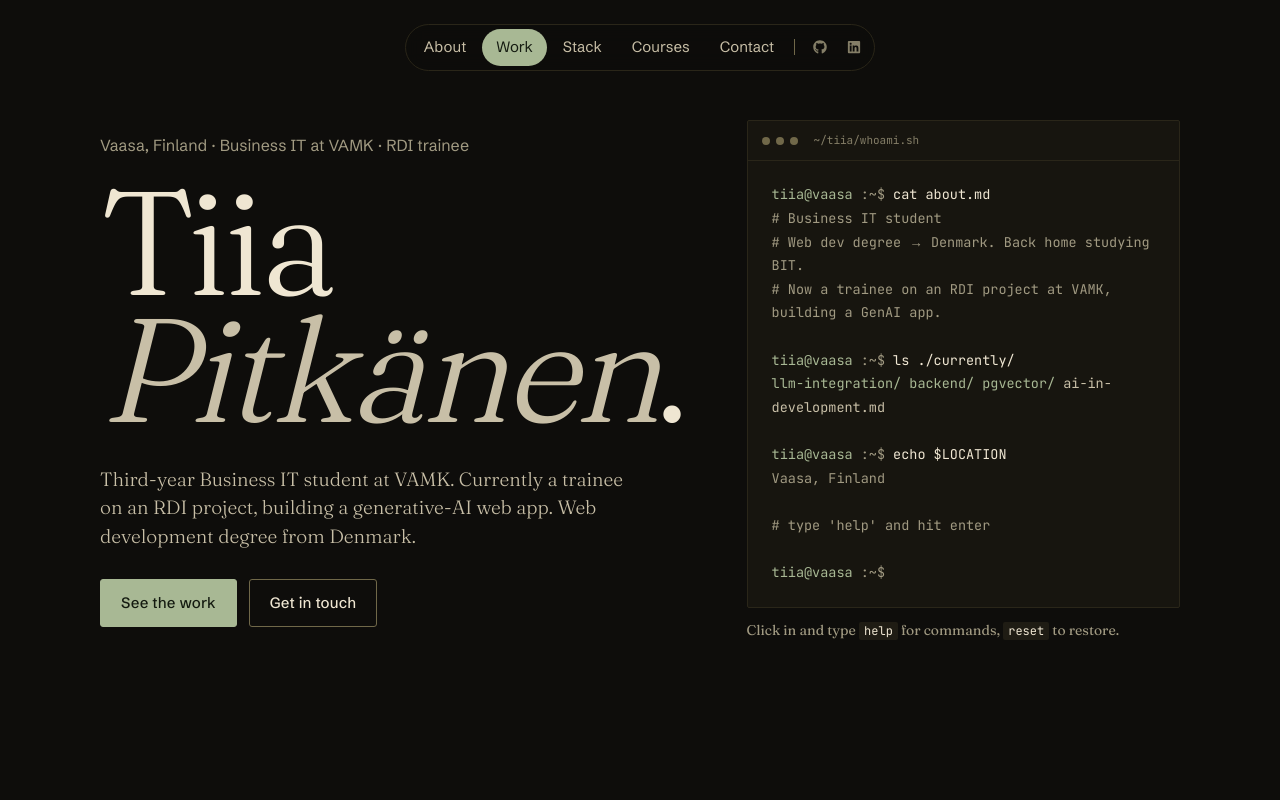
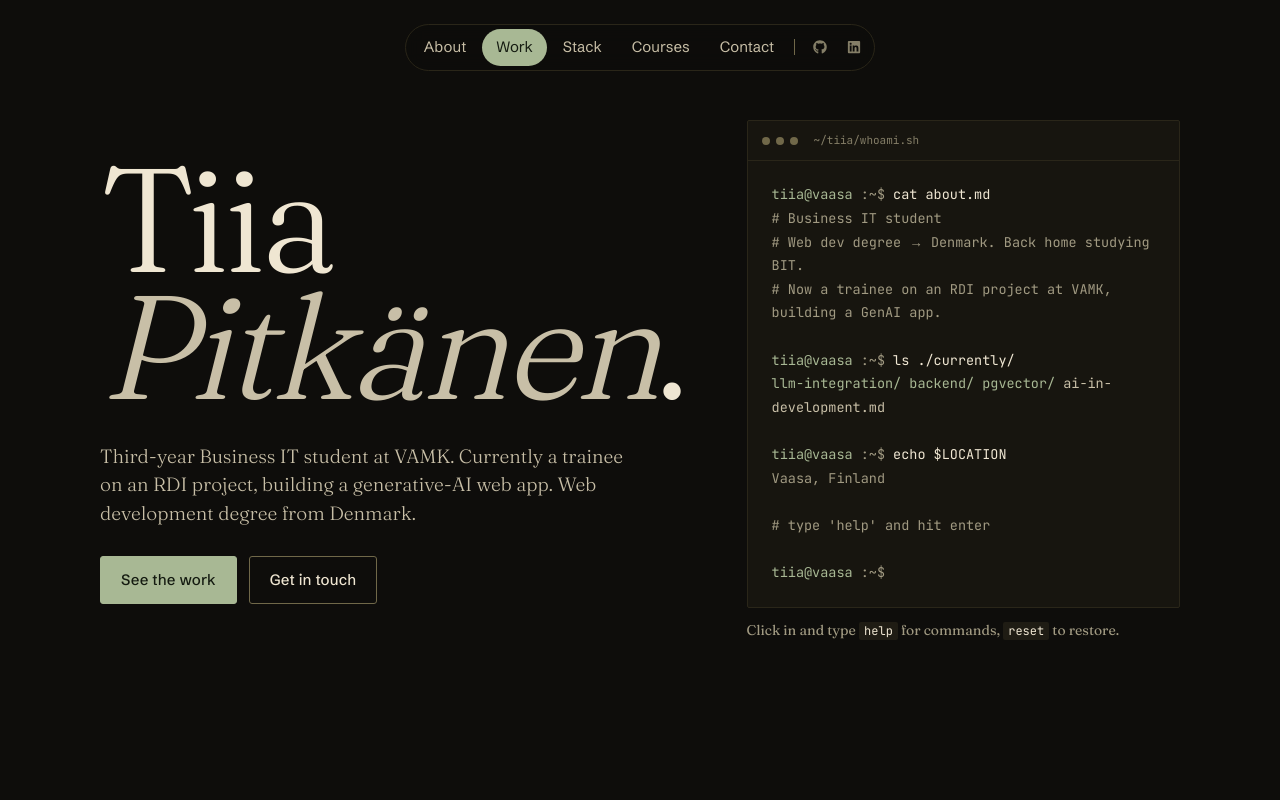
Before and after one commit to T-Pitkanen/portfolio-new-2026, a Next.js app: page / in a window 1280 px wide. Shown: the top 800 px of the page. Built offline with nearby package versions, Linux system fonts and the light colour scheme.

Commit message:
intro text changes

```diff
--- a/src/app/components/intro/Hero.js
+++ b/src/app/components/intro/Hero.js
@@ -8,9 +8,6 @@ export default function Hero() {
 
         {/* ── Left column ── */}
         <div className={styles.left}>
-          <p className={styles.where}>
-            <span lang="fi">Vaasa</span>, Finland · Business IT at <span lang="fi">VAMK</span> · RDI trainee
-          </p>
 
           <h1 className={styles.display}>
             Tiia<br />
```
